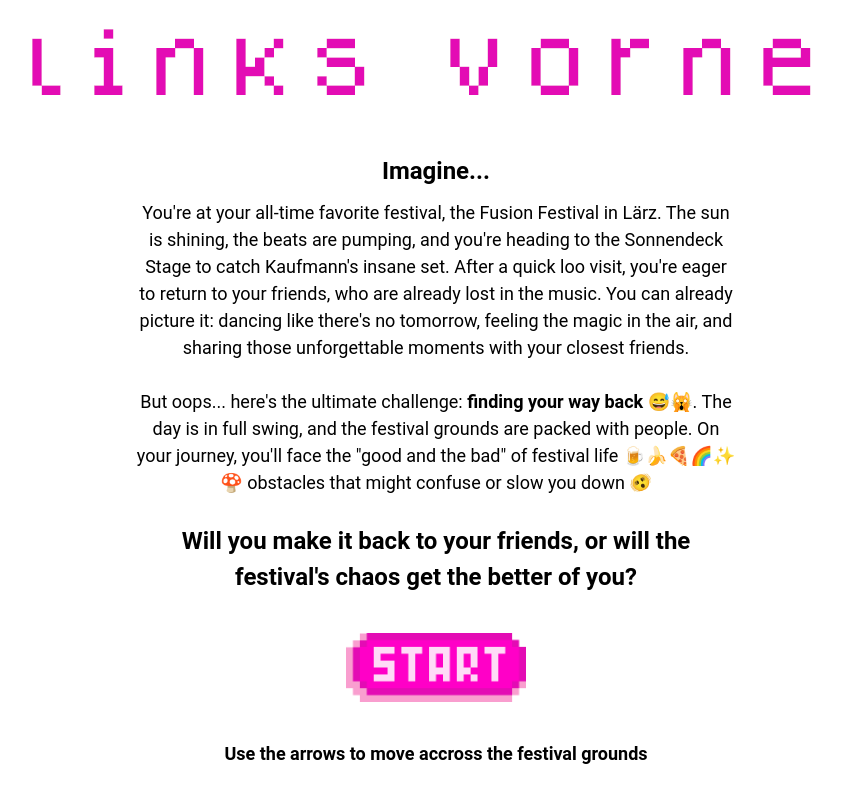
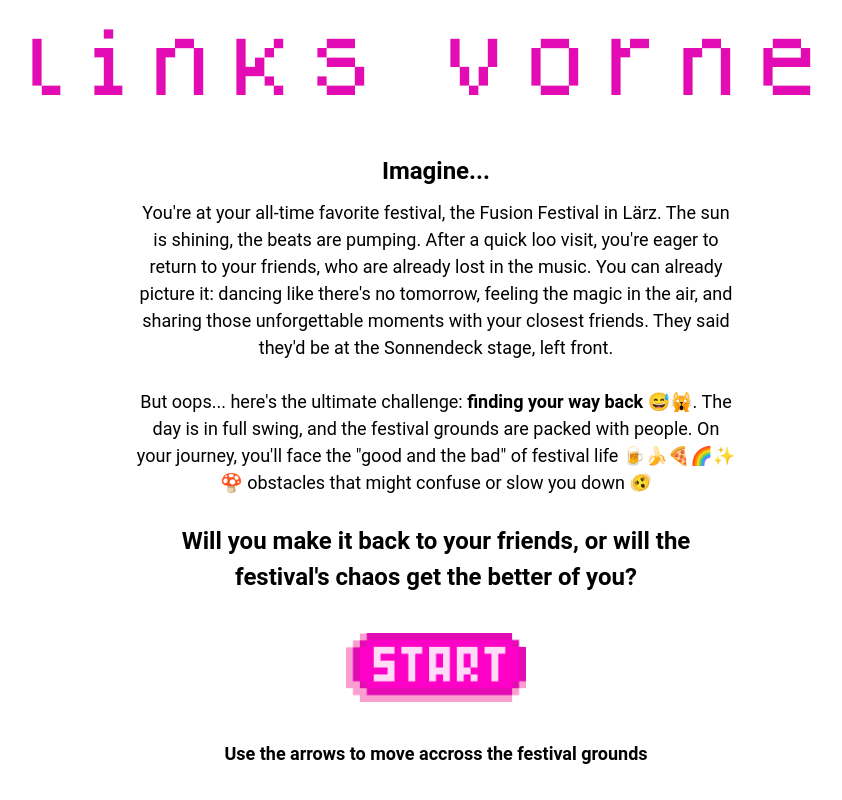
Before and after one commit to esmeecodes/Festival_game, a plain HTML site: page index.html in a window 1280 px wide. Shown: the top 800 px of the page, without its empty margins (204-1046 px from the left). Drawn offline with Linux system fonts and the light colour scheme.

Commit message:
music on

```diff
--- a/index.html
+++ b/index.html
@@ -15,12 +15,12 @@
         <p>
           <span id="introduction-title">Imagine...</span>
           You're at your all-time favorite festival, the Fusion Festival in
-          Lärz. The sun is shining, the beats are pumping, and you're heading to
-          the Sonnendeck Stage to catch Kaufmann's insane set. After a quick loo
+          Lärz. The sun is shining, the beats are pumping. After a quick loo
           visit, you're eager to return to your friends, who are already lost in
           the music. You can already picture it: dancing like there's no
           tomorrow, feeling the magic in the air, and sharing those
-          unforgettable moments with your closest friends.
+          unforgettable moments with your closest friends. They said they'd be
+          at the Sonnendeck stage, left front.
           <br /><br />
           But oops... here's the ultimate challenge:
           <b>finding your way back</b> 😅🙀. The day is in full swing, and the
--- a/js/script.js
+++ b/js/script.js
@@ -3,7 +3,7 @@ window.onload = function () {
   const restartButton = document.getElementById("restart-button");
   let game; // we need to declare this variable here so we can access it later
   const audio = new Audio("src/Kaufmann.mp3");
-  // audio.play();
+  audio.play();
 
   startButton.addEventListener("click", function () {
     startGame();
```
